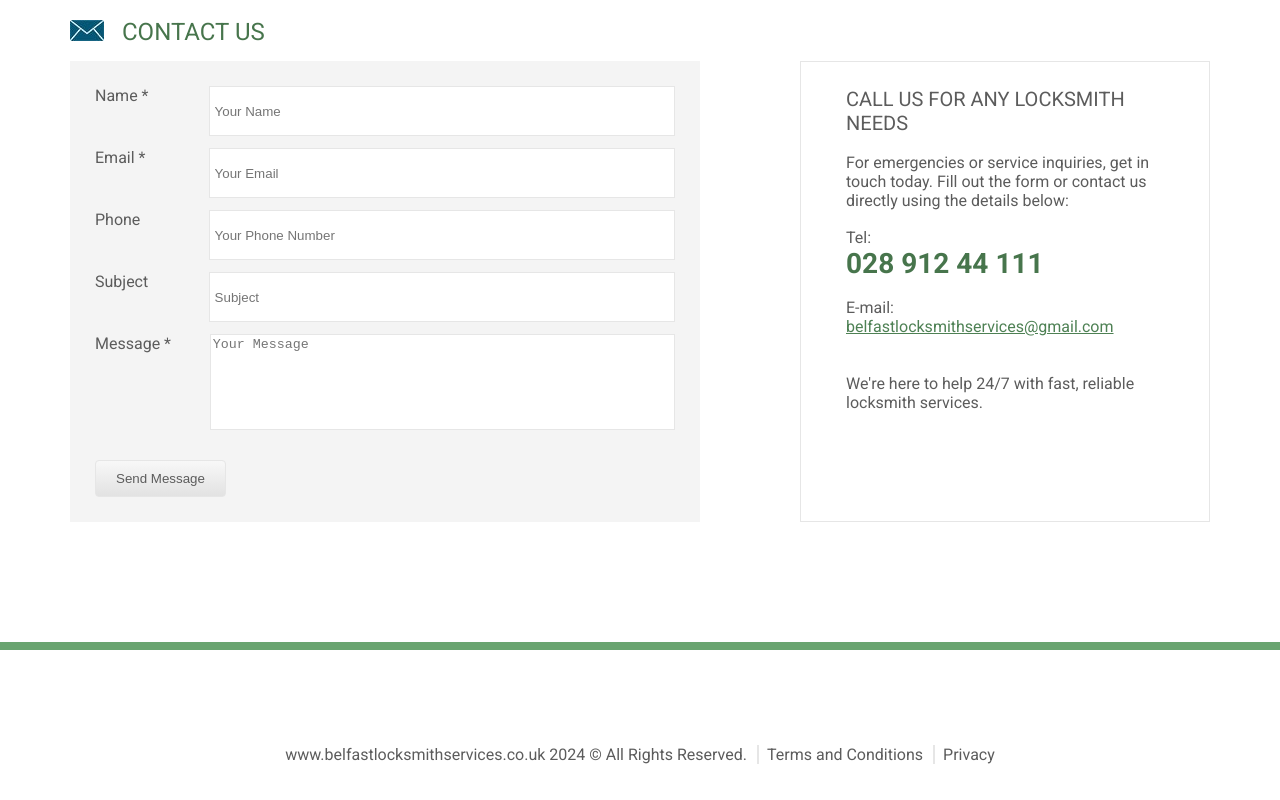
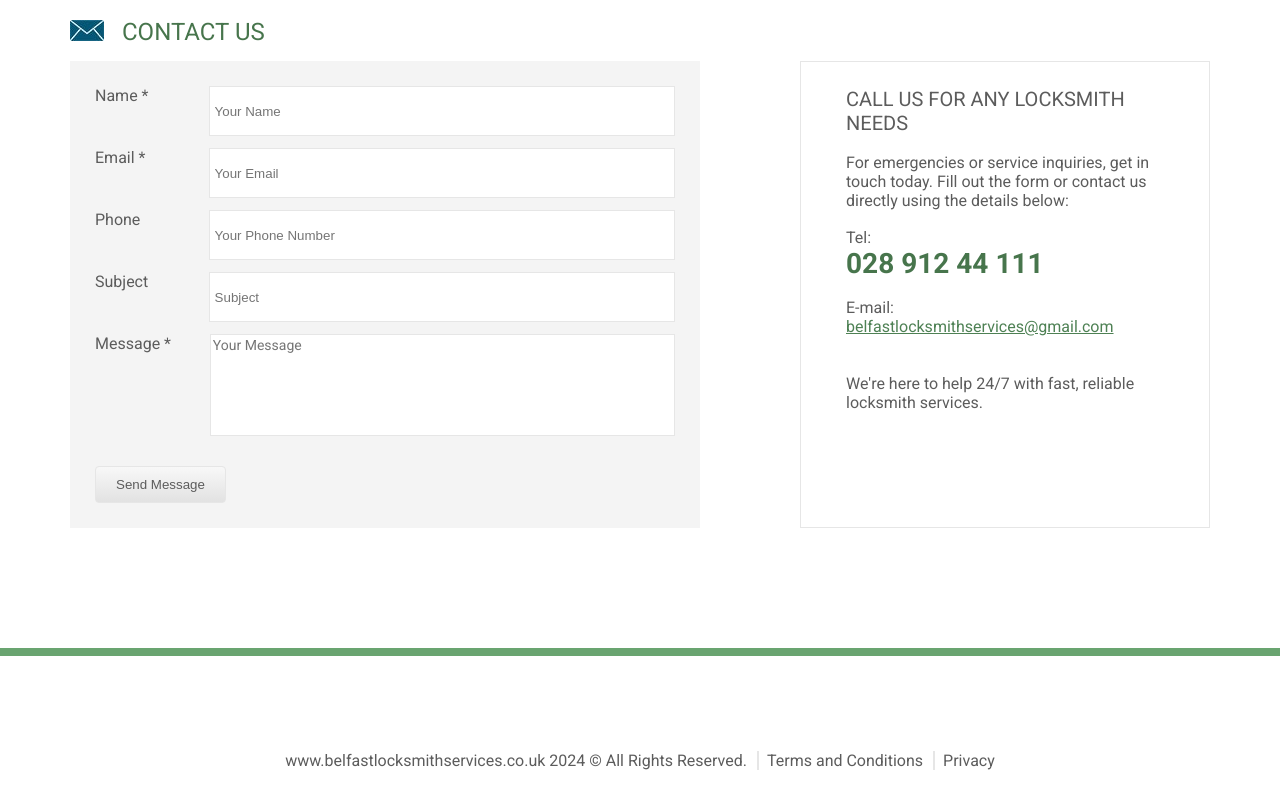
Before and after one commit to y1tkyy/belfastlocksmithservices, a plain HTML site: page index.html in a window 1280 px wide. Shown: the part 2821-3621 px from the top of the page. Drawn offline with Linux system fonts and the light colour scheme.

Commit message:
text-area fix

```diff
--- a/styles/global.scss
+++ b/styles/global.scss
@@ -349,6 +349,8 @@ main,
       width: 100%;
       border: 1px solid $border-color;
       resize: none;
+      font-family: "Roboto", sans-serif;
+      font-size: 14px;
     }
   }
   &__info {
```
Also changed, not shown: styles/global.css, 1 other file.
